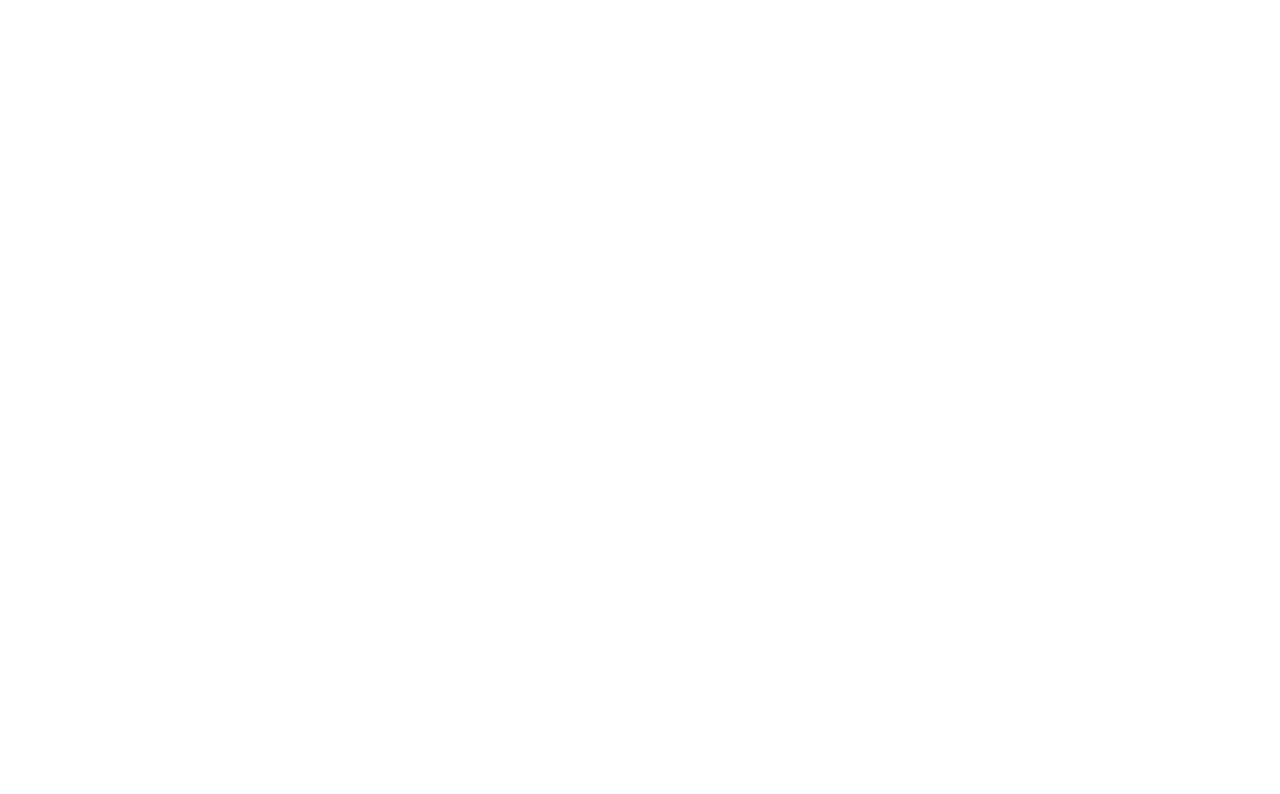
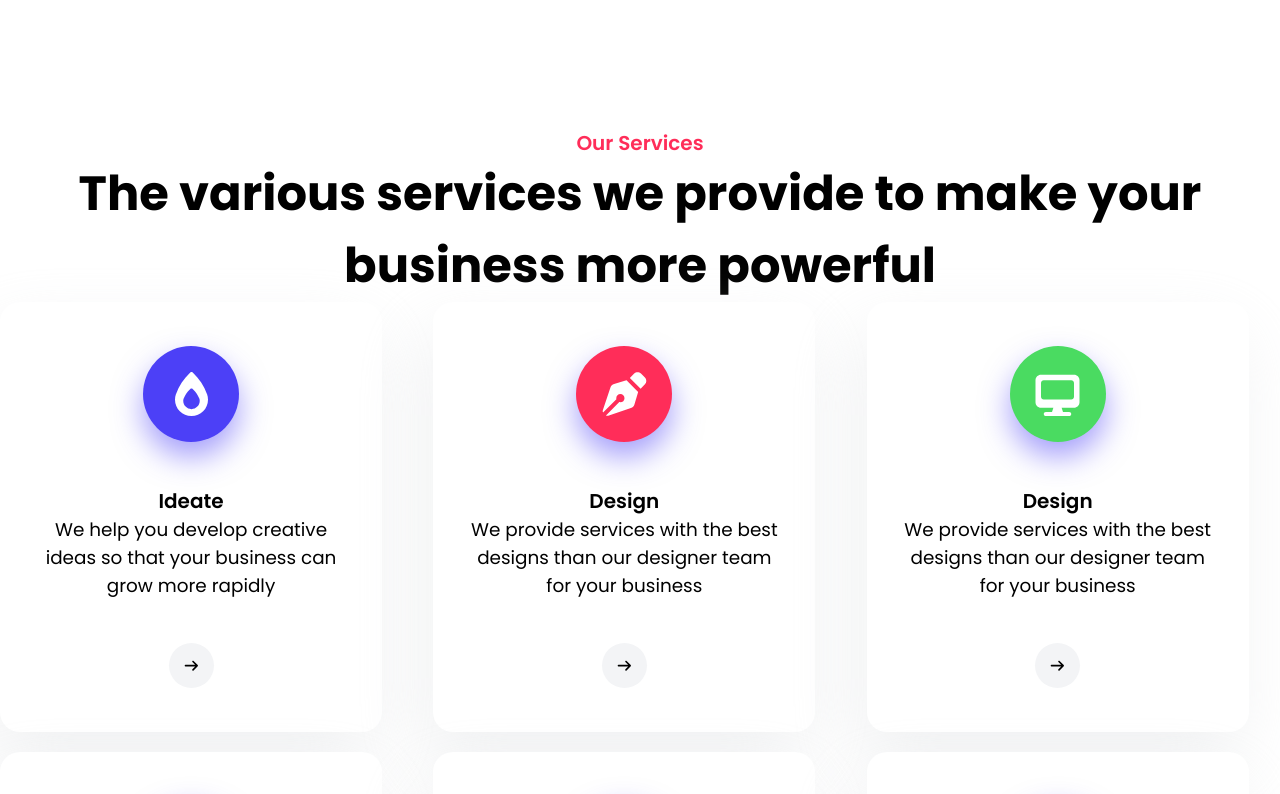
Before and after one commit to Nur-Nayeem/Creative-agency-website-design, a React (Vite) app: page / in a window 1280 px wide. Shown: the part 900-1694 px from the top of the page. Before the commit the page ends 1028 px from the top, so only its background shows below. Built offline with nearby package versions, Linux system fonts and the light colour scheme.

Commit message:
designed our services section

```diff
--- a/src/App.jsx
+++ b/src/App.jsx
@@ -1,6 +1,7 @@
 import React from 'react'
 import Navbar from './components/Navbar'
 import Hero from './components/Hero'
+import OurServices from './components/OurServices'
 
 function App() {
   return (
@@ -8,6 +9,7 @@ function App() {
 
       <Navbar />
       <Hero />
+      <OurServices />
     </>
   )
 }
--- /dev/null
+++ b/src/components/Card.jsx
@@ -0,0 +1,20 @@
+import React from 'react'
+import '../css/card.css'
+import { FontAwesomeIcon } from '@fortawesome/react-fontawesome';
+import { faArrowRight } from '@fortawesome/free-solid-svg-icons';
+function Card({ icon, title, details, bgColor }) {
+    return (
+        <div className='card' style={{ '--hover-bg-color': bgColor }}>
+            <div className='card-icon'>
+                <FontAwesomeIcon className='fire-icon' icon={icon} />
+            </div>
+            <div className='card-content'>
+                <h4>{title}</h4>
+                <p>{details}</p>
+            </div>
+            <button className='card-btn'><FontAwesomeIcon icon={faArrowRight} /></button>
+        </div>
+    )
+}
+
+export default Card
--- /dev/null
+++ b/src/components/OurServices.jsx
@@ -0,0 +1,65 @@
+import React from 'react'
+import Card from './Card'
+import '../css/ourServices.css'
+import { faFireFlameSimple, faPenNib, faDesktop, faMobileScreen, faCity, faChartSimple } from '@fortawesome/free-solid-svg-icons';
+
+const services = [
+    {
+        icon: faFireFlameSimple,
+        title: "Ideate",
+        details: "We help you develop creative ideas so that your business can grow more rapidly",
+        bgColor: "#4C40F7"
+    },
+    {
+        icon: faPenNib,
+        title: "Design",
+        details: "We provide services with the best designs than our designer team for your business",
+        bgColor: "#FF2D59"
+    },
+    {
+        icon: faDesktop,
+        title: "Design",
+        details: "We provide services with the best designs than our designer team for your business",
+        bgColor: "#4ADB61"
+    },
+    {
+
+        icon: faMobileScreen,
+        title: "Design",
+        details: "We provide services with the best designs than our designer team for your business",
+        bgColor: "#FFCC00"
+    },
+    {
+        icon: faCity,
+        title: "Design",
+        details: "We provide services with the best designs than our designer team for your business",
+        bgColor: "#007BFF"
+    },
+    {
+        icon: faChartSimple,
+        title: "Design",
+        details: "We provide services with the best designs than our designer team for your business",
+        bgColor: "#FF6800"
+    },
+]
+
+
+function OurServices() {
+    return (
+        <div className='services-container'>
+            <h4 className='section-title'>Our Services</h4>
+            <h2 className='sub-title'>The various services we provide to make your business more powerful</h2>
+            <div className='card-container'>
+                {
+                    services.map((item, index) => {
+                        return (
+                            <Card icon={item.icon} title={item.title} details={item.details} bgColor={item.bgColor} />
+                        )
+                    })
+                }
+            </div>
+        </div>
+    )
+}
+
+export default OurServices
--- /dev/null
+++ b/src/css/card.css
@@ -0,0 +1,67 @@
+.card {
+    background-color: white;
+    max-width: 382px;
+    display: flex;
+    flex-direction: column;
+    justify-content: center;
+    align-items: center;
+    text-align: center;
+    padding: 44px 30px;
+    border-radius: 1.25rem;
+    box-shadow: -10px 30px 70px rgba(219, 222, 225, 0.4);
+    cursor: pointer;
+    transition: 0.45s ease;
+}
+
+.card-icon {
+    width: 96px;
+    height: 96px;
+    display: flex;
+    justify-content: center;
+    align-items: center;
+    background-color: var(--hover-bg-color);
+    border-radius: 50%;
+    box-shadow: 0 15px 30px rgba(76, 64, 247, 0.5);
+
+}
+
+.fire-icon {
+    color: white;
+    font-size: 2.75rem;
+}
+
+.card-content {
+    margin: 44px 0;
+}
+
+.card-content h4 {
+    font-size: 1.25rem;
+    font-weight: 600;
+}
+
+.card-content p {
+    font-size: 1.15rem;
+}
+
+
+.card-btn {
+    width: 45px;
+    height: 45px;
+    background: #F3F4F6;
+    border: none;
+    border-radius: 50%;
+}
+
+.card:hover {
+    background-color: var(--hover-bg-color);
+    box-shadow: -10px 30px 70px rgba(76, 64, 247, 0.5);
+    color: white;
+}
+
+.card:hover .fire-icon {
+    color: var(--color-primary);
+}
+
+.card:hover .card-icon {
+    background-color: white;
+}
--- /dev/null
+++ b/src/css/ourServices.css
@@ -0,0 +1,33 @@
+.services-container {
+    text-align: center;
+}
+
+.section-title {
+    color: var(--color-tertiary-3);
+    font-size: 1.25rem;
+    font-weight: 600;
+}
+
+.sub-title {
+    font-size: 3rem;
+    font-weight: 700;
+}
+
+.card-container {
+    display: grid;
+    grid-template-columns: repeat(3, 1fr);
+    gap: 1.25rem;
+}
+
+@media screen and (max-width:993px) {
+    .card-container {
+        grid-template-columns: repeat(2, 1fr)
+    }
+}
+
+@media screen and (max-width:575.98px) {
+    .card-container {
+        grid-template-columns: repeat(1, 1fr);
+        place-items: center;
+    }
+}
```
